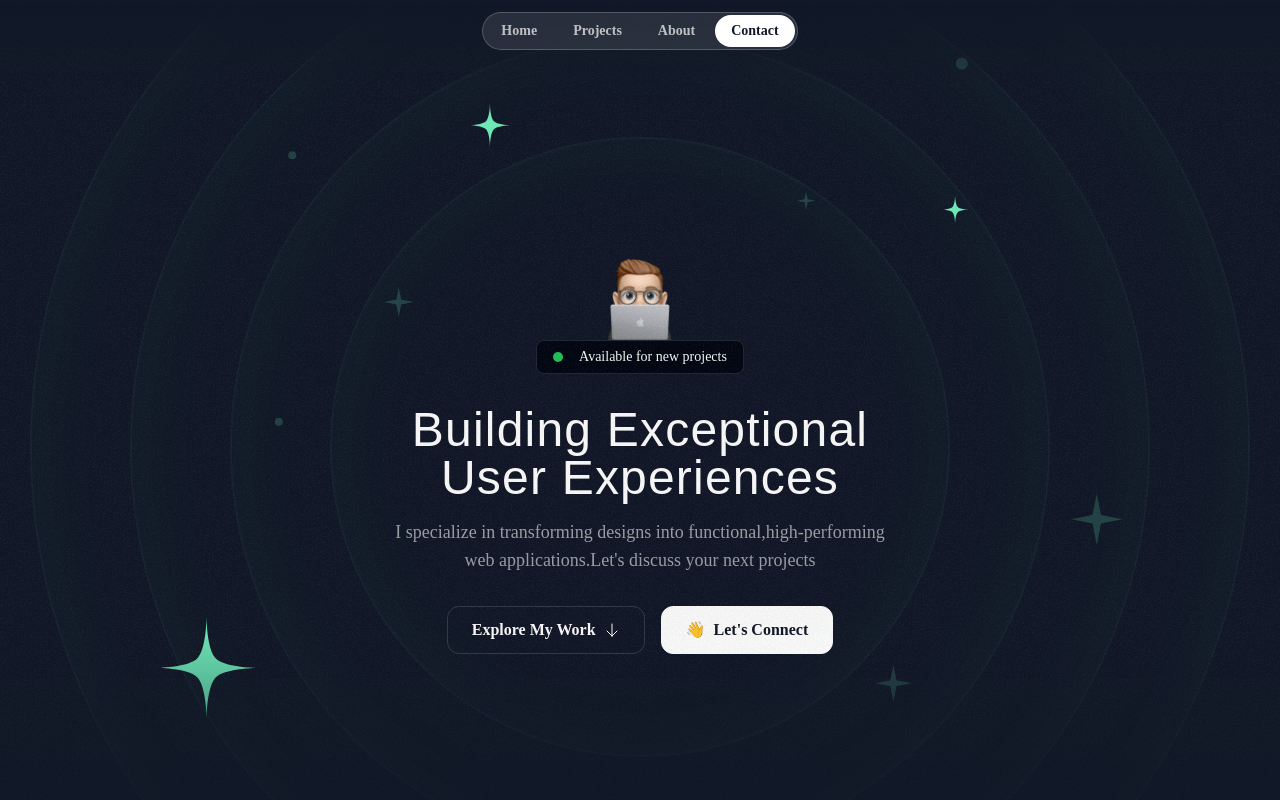
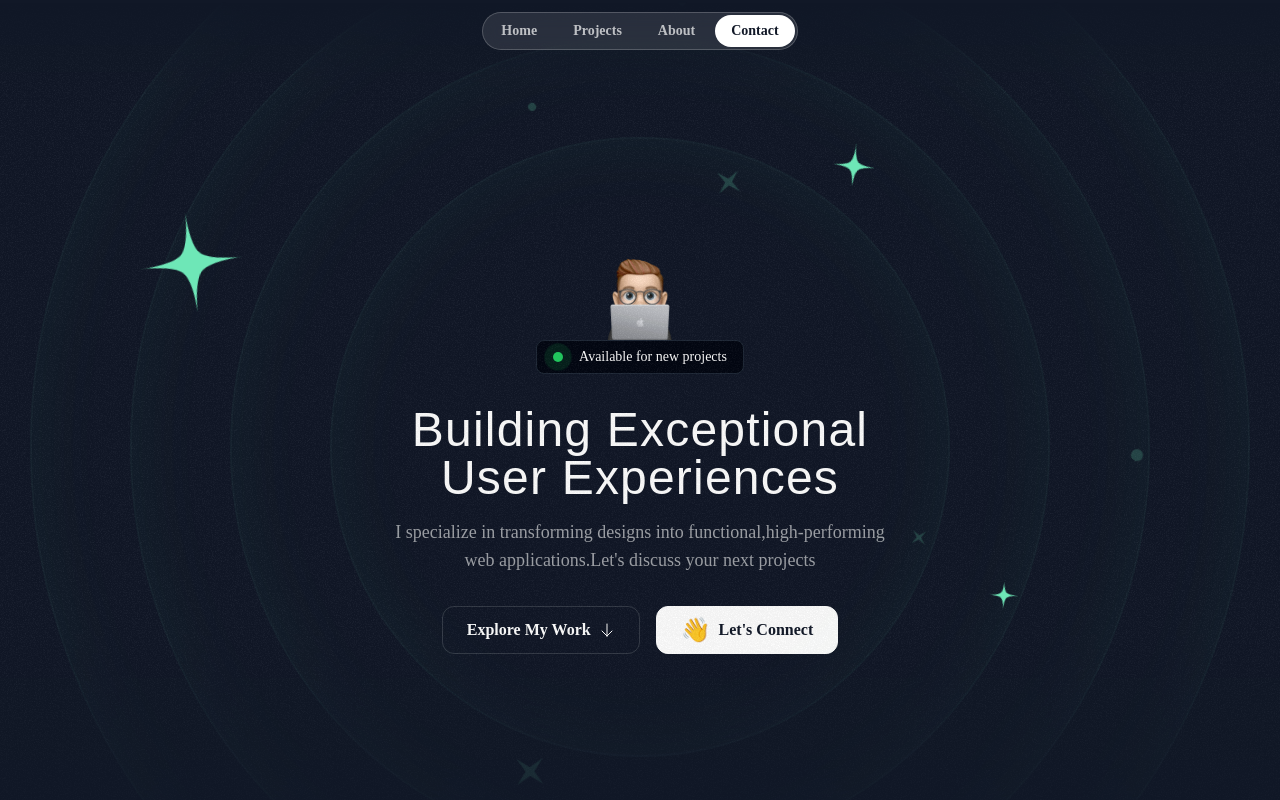
Before and after one commit to Mohan-b-dev/My_Portfolio, a Next.js app: page / in a window 1280 px wide. Shown: the top 800 px of the page. Built offline with nearby package versions, Linux system fonts and the light colour scheme; a web font is replaced by a local one.

Commit message:
finished animation heroSection

```diff
--- a/src/components/HeroOrbit.tsx
+++ b/src/components/HeroOrbit.tsx
@@ -1,23 +1,51 @@
 import { PropsWithChildren } from "react";
+import { twMerge } from "tailwind-merge";
 
 export const HeroOrbit = ({
   children,
   size,
-  rotation
-}: PropsWithChildren<{ size: number ; rotation:number }>) => {
+  rotation,
+  shouldOrbit = false,
+  OrbitDuration,
+  shouldSpin = false,
+  spinDuration,
+}: PropsWithChildren<{
+  size: number;
+  rotation: number;
+  shouldOrbit: boolean;
+  OrbitDuration?: string;
+  shouldSpin?: boolean;
+  spinDuration?: string;
+}>) => {
   return (
     <div className=" absolute left-1/2 top-1/2 -translate-x-1/2 -translate-y-1/2 ">
       <div
-        className="flex items-start justify-start"
+        className={twMerge(shouldOrbit === true && "animate-spin ")}
         style={{
-            transform:`rotate(${rotation}deg)`,
-          height: `${size}px`,
-          width: `${size}px`,
+          animationDuration: OrbitDuration,
         }}
       >
-        <div className="inline-flex " style={{
-            transform:`rotate(${rotation * -1}deg)`
-        }}>{children}</div>
+        <div
+          className="flex items-start justify-start  "
+          style={{
+            transform: `rotate(${rotation}deg)`,
+            height: `${size}px`,
+            width: `${size}px`,
+          }}
+        >
+          <div className={twMerge(shouldSpin === true &&"animate-spin")}style={{
+            animationDuration: spinDuration
+          }}>
+            <div
+              className="inline-flex "
+              style={{
+                transform: `rotate(${rotation * -1}deg)`,
+              }}
+            >
+              {children}
+            </div>
+          </div>
+        </div>
       </div>
     </div>
   );
--- a/src/sections/Footer.tsx
+++ b/src/sections/Footer.tsx
@@ -11,6 +11,10 @@
   },
   {
     title: "Instagram",
+    href: "#",
+  },
+  {
+    title: "Github",
     href: "#",
   },
 ];
@@ -36,7 +40,6 @@
           </nav>
         </div>
       </div>
-    <div></div>
     </footer>
   );
 };
--- a/src/sections/Hero.tsx
+++ b/src/sections/Hero.tsx
@@ -17,35 +17,84 @@
         <div className="size-[820px] hero-ring"></div>
         <div className="size-[1020px] hero-ring"></div>
         <div className="size-[1220px] hero-ring"></div>
-        <HeroOrbit size={800} rotation={-72}>
-          <StarIcon className="size-28 text-emerald-300" />
+        <HeroOrbit
+          size={430}
+          rotation={-14}
+          shouldOrbit
+          OrbitDuration="30s"
+          shouldSpin
+          spinDuration="4s"
+        >
+          <SparkIcon className="size-8 text-emerald-300/20" />
         </HeroOrbit>
-        <HeroOrbit size={550} rotation={20}>
+        <HeroOrbit
+          size={440}
+          rotation={79}
+          shouldOrbit
+          OrbitDuration="32s"
+          shouldSpin
+          spinDuration="3s"
+        >
+          <SparkIcon className="size-5 text-emerald-300/20" />
+        </HeroOrbit>
+        <HeroOrbit
+          size={520}
+          rotation={-41}
+          shouldOrbit
+          OrbitDuration="34s"
+          shouldSpin
+          spinDuration="3s"
+        >
+          <div className="size-2 rounded-full  bg-emerald-300/20"> </div>
+        </HeroOrbit>
+        <HeroOrbit
+          size={530}
+          rotation={178}
+          shouldOrbit
+          OrbitDuration="36s"
+          shouldSpin
+          spinDuration="3s"
+        >
+          <SparkIcon className="size-10 text-emerald-300/20" />
+        </HeroOrbit>
+        <HeroOrbit
+          size={550}
+          rotation={20}
+          shouldOrbit
+          OrbitDuration="38s"
+          shouldSpin
+          spinDuration="6s"
+        >
           <StarIcon className="size-12 text-emerald-300" />
         </HeroOrbit>
-        <HeroOrbit size={590} rotation={98}>
+        <HeroOrbit
+          size={590}
+          rotation={98}
+          shouldOrbit
+          OrbitDuration="40s"
+          shouldSpin
+          spinDuration="6s"
+        >
           <StarIcon className="size-8 text-emerald-300" />
         </HeroOrbit>
-        <HeroOrbit size={430} rotation={-14}>
-          <SparkIcon className="size-8 text-emerald-300/20" />
+        <HeroOrbit size={650} rotation={-5} shouldOrbit OrbitDuration="42s">
+          <div className="size-2 rounded-full  bg-emerald-300/20"> </div>
         </HeroOrbit>
-        <HeroOrbit size={440} rotation={79}>
-          <SparkIcon className="size-5 text-emerald-300/20" />
-        </HeroOrbit>
-        <HeroOrbit size={530} rotation={178}>
-          <SparkIcon className="size-10 text-emerald-300/20" />
-        </HeroOrbit>
-        <HeroOrbit size={710} rotation={144}>
+        <HeroOrbit size={710} rotation={144} shouldOrbit OrbitDuration="44s">
           <SparkIcon className="size-14 text-emerald-300/20" />
         </HeroOrbit>
-        <HeroOrbit size={720} rotation={85}>
+        <HeroOrbit size={720} rotation={85} shouldOrbit OrbitDuration="46s">
           <div className="size-3 rounded-full  bg-emerald-300/20"> </div>
         </HeroOrbit>
-        <HeroOrbit size={520} rotation={-41}>
-          <div className="size-2 rounded-full  bg-emerald-300/20"> </div>
-        </HeroOrbit>
-        <HeroOrbit size={650} rotation={-5}>
-          <div className="size-2 rounded-full  bg-emerald-300/20"> </div>
+        <HeroOrbit
+          size={800}
+          rotation={-72}
+          shouldOrbit
+          OrbitDuration="48s"
+          shouldSpin
+          spinDuration="6s"
+        >
+          <StarIcon className="size-28 text-emerald-300" />
         </HeroOrbit>
       </div>
       <div className="container">
@@ -56,7 +105,9 @@
             alt="Person peeking from behind laptop"
           />
           <div className="bg-gray-950 border border-gray-800 px-4 py-1.5 inline-flex items-center gap-4 rounded-lg">
-            <div className="bg-green-500 size-2.5 rounded-full "></div>
+            <div className="bg-green-500 size-2.5 rounded-full relative">
+              <div className="bg-green-500 absolute  inset-0 rounded-full animate-ping-large"></div>
+            </div>
             <div className="text-sm font-medium ">
               Available for new projects
             </div>
@@ -77,7 +128,7 @@
             <ArrowDown className="size-4" />
           </button>
           <button className="inline-flex items-center gap-2 border border-white bg-white text-gray-900 h-12 px-6 rounded-xl">
-            <span>👋</span>
+            <span className="justify-center items-center text-2xl">👋</span>
             <span className="font-semibold">Let's Connect</span>
           </button>
         </div>
--- a/tailwind.config.ts
+++ b/tailwind.config.ts
@@ -1,3 +1,4 @@
+import { transform } from "next/dist/build/swc";
 import type { Config } from "tailwindcss";
 
 const config: Config = {
@@ -24,6 +25,18 @@
       fontFamily:{
         sans:'var(--font-snas)',
         serif:'var(--font-serif)',
+      },
+      animation:{
+        'ping-large':"ping-large 1s ease-in-out infinite",
+      },
+      keyframes:{
+        'ping-large':{
+          '75%,100%':{
+            transform:'scale(3)',
+            opacity:'0',
+
+          }
+        }
       }
     },
   },
```
